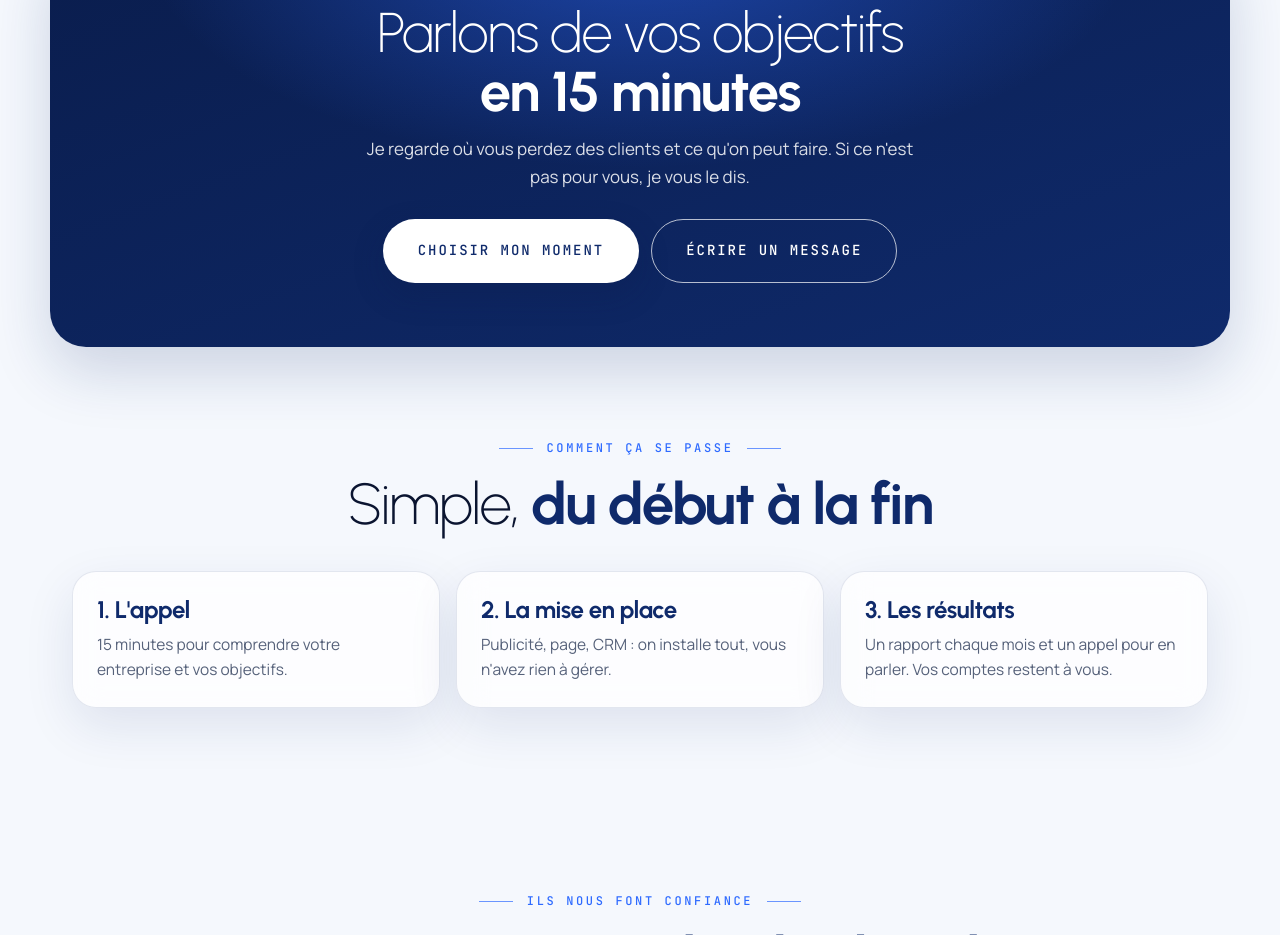
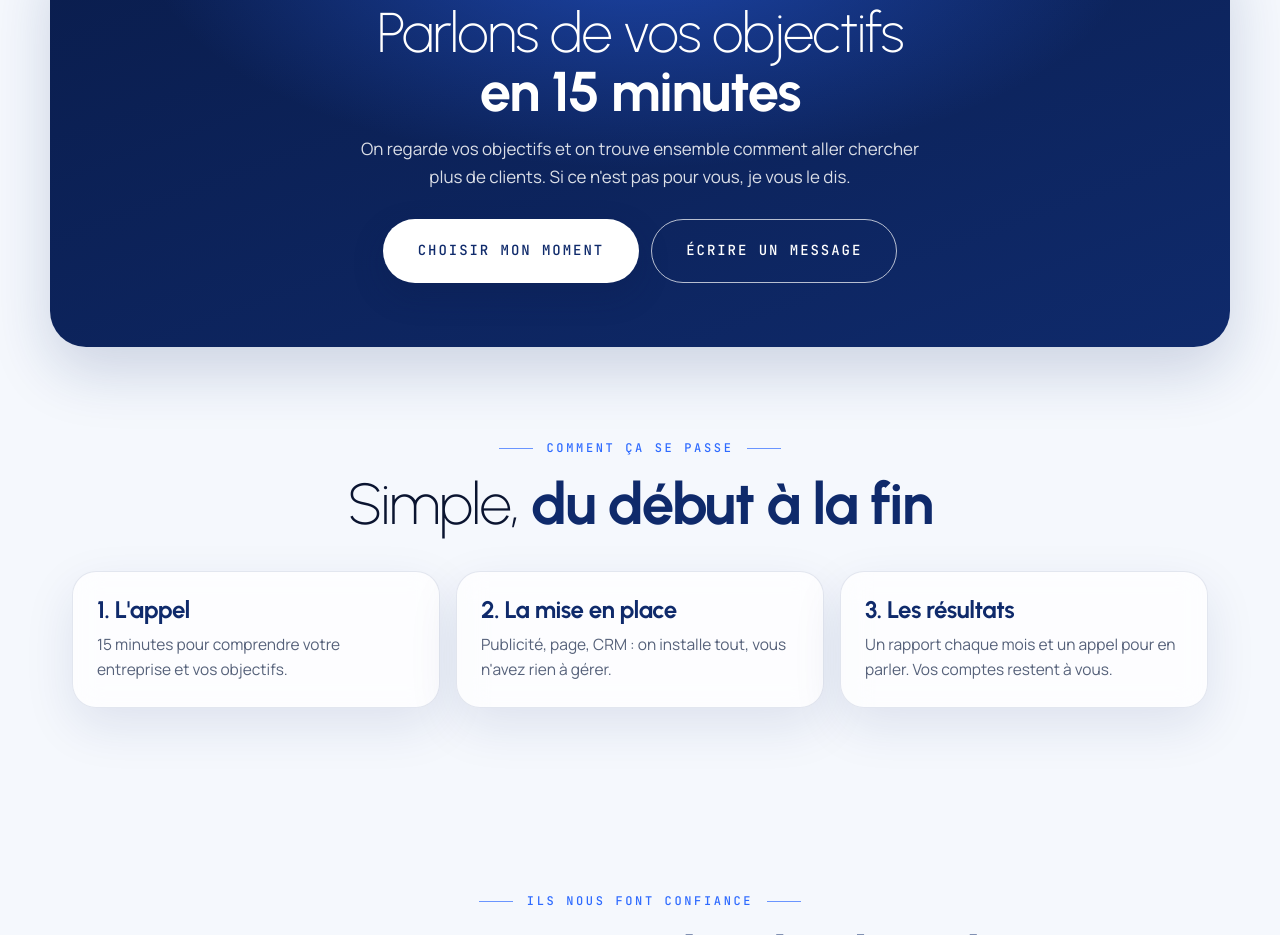
Before and after one commit to hamzaqerchi/nfcsherbrooke-site, a plain HTML site: page index.html in a window 1280 px wide. Shown: the part 1560-2495 px from the top of the page. Drawn offline with Linux system fonts and the light colour scheme.

Commit message:
Appel de 15 minutes : axé sur avoir plus de clients

```diff
--- a/index.html
+++ b/index.html
@@ -96,7 +96,7 @@
 <section class="cta-band" id="appel">
   <div class="section-inner">
     <h2>Parlons de vos objectifs<br><b>en 15 minutes</b></h2>
-    <p>Je regarde où vous perdez des clients et ce qu'on peut faire. Si ce n'est pas pour vous, je vous le dis.</p>
+    <p>On regarde vos objectifs et on trouve ensemble comment aller chercher plus de clients. Si ce n'est pas pour vous, je vous le dis.</p>
     <div class="cta-actions">
       <a href="https://calendar.google.com/calendar/appointments/schedules/AcZssZ1hj8bYo0E7TwD-rQKFLGwmcl1I4Pqm-1brtm1IJp6dTjJMr0I3oTwgLkOZoexkW7H16F7kDOyF" class="btn btn-light btn-lg" target="_blank" rel="noopener">Choisir mon moment</a>
       <a href="contact.html" class="btn btn-ghost-light btn-lg">Écrire un message</a>
```
